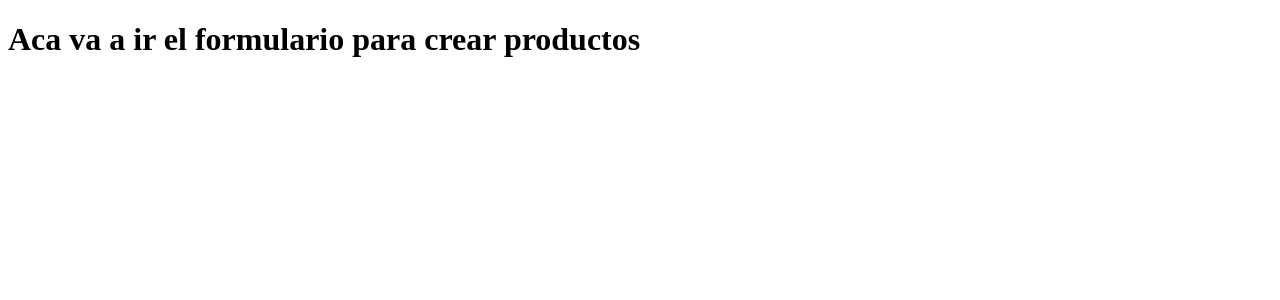
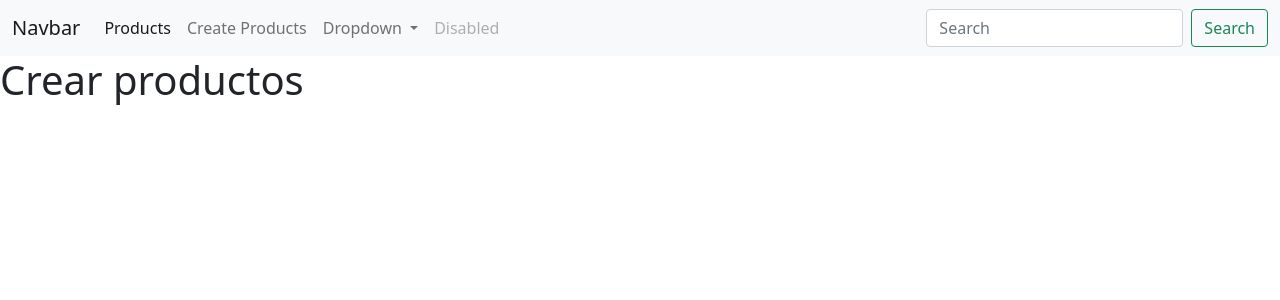
Before and after one commit to AgustinaGF/projectPython, a Django app: page /products/create-products/ in a window 1280 px wide. Shown: the top 300 px of the page. Run offline with Django 4.2, Linux system fonts and the light colour scheme.

Commit message:
view create products

```diff
--- a/products/urls.py
+++ b/products/urls.py
@@ -1,9 +1,9 @@
 from django.urls import path
 
-from products.views import product
+from products.views import product,create_products
 
 urlpatterns = [
 
-    path('create-products/', product, name="template")
-
+    path('products/', product, name="template"),
+    path('create-products/', create_products, name="create-products")
 ]
--- a/products/views.py
+++ b/products/views.py
@@ -8,4 +8,7 @@ from products.models import Products
 def product(request):
     producto = Products.objects.all()
     context = {'producto': producto}
-    return render(request, 'create_product.html', context=context)
+    return render(request, 'card_product.html', context=context)
+
+def create_products(request):
+    return render(request, 'create_product.html')
--- /dev/null
+++ b/requirements.txt
@@ -0,0 +1,6 @@
+asgiref==3.5.2
+autopep8==1.6.0
+Django==4.0.5
+pycodestyle==2.8.0
+sqlparse==0.4.2
+toml==0.10.2
--- a/templates/base.html
+++ b/templates/base.html
@@ -2,11 +2,11 @@
 <html lang="en">
 
 <head>
-    <meta charset="UTF-8">
-    <meta http-equiv="X-UA-Compatible" content="IE=edge">
-    <meta name="viewport" content="width=device-width, initial-scale=1.0">
+    <meta charset="UTF-8" />
+    <meta http-equiv="X-UA-Compatible" content="IE=edge" />
+    <meta name="viewport" content="width=device-width, initial-scale=1.0" />
     <title>Ecommerce</title>
-    <link href="https://cdn.jsdelivr.net/npm/bootstrap@5.0.2/dist/css/bootstrap.min.css" rel="stylesheet" integrity="sha384-EVSTQN3/azprG1Anm3QDgpJLIm9Nao0Yz1ztcQTwFspd3yD65VohhpuuCOmLASjC" crossorigin="anonymous">
+    <link href="https://cdn.jsdelivr.net/npm/bootstrap@5.0.2/dist/css/bootstrap.min.css" rel="stylesheet" integrity="sha384-EVSTQN3/azprG1Anm3QDgpJLIm9Nao0Yz1ztcQTwFspd3yD65VohhpuuCOmLASjC" crossorigin="anonymous" />
 </head>
 
 <body>
@@ -19,37 +19,70 @@
             <div class="collapse navbar-collapse" id="navbarSupportedContent">
                 <ul class="navbar-nav me-auto mb-2 mb-lg-0">
                     <li class="nav-item">
-                        <a class="nav-link active" aria-current="page" href="#">Home</a>
+                        <a class="nav-link active" aria-current="page" href="/products/products/">Products</a>
                     </li>
                     <li class="nav-item">
-                        <a class="nav-link" href="/products/create-products/">Create Products</a>
+                        <a class="nav-link" href="/products/create-products/">Create Products</a
+							>
 						</li>
 						<li class="nav-item dropdown">
-                        <a class="nav-link dropdown-toggle" href="#" id="navbarDropdown" role="button" data-bs-toggle="dropdown" aria-expanded="false">
+							<a
+								class="nav-link dropdown-toggle"
+								href="#"
+								id="navbarDropdown"
+								role="button"
+								data-bs-toggle="dropdown"
+								aria-expanded="false"
+							>
 								Dropdown
 							</a>
                         <ul class="dropdown-menu" aria-labelledby="navbarDropdown">
                             <li><a class="dropdown-item" href="#">Action</a></li>
                             <li><a class="dropdown-item" href="#">Another action</a></li>
                             <li>
-                                <hr class="dropdown-divider">
+                                <hr class="dropdown-divider" />
                             </li>
-                            <li><a class="dropdown-item" href="#">Something else here</a></li>
+                            <li>
+                                <a class="dropdown-item" href="#">Something else here</a>
+                            </li>
                         </ul>
                     </li>
                     <li class="nav-item">
-                        <a class="nav-link disabled" href="#" tabindex="-1" aria-disabled="true">Disabled</a>
+                        <a class="nav-link disabled" href="#" tabindex="-1" aria-disabled="true">Disabled</a
+							>
 						</li>
 					</ul>
 					<form class="d-flex">
-                    <input class="form-control me-2" type="search" placeholder="Search" aria-label="Search">
-                    <button class="btn btn-outline-success" type="submit">Search</button>
+						<input
+							class="form-control me-2"
+							type="search"
+							placeholder="Search"
+							aria-label="Search"
+						/>
+						<button class="btn btn-outline-success" type="submit">
+							Search
+						</button>
 					</form>
 				</div>
 			</div>
 		</nav>
+		{% block subtitle%}
+		{% endblock%}
+		{% block hometitle%}
+		{% endblock%}
+		{% block list-products %}
+		{% endblock%}
+		{%block create-products %}
+		{% endblock%}
 	</body>
-<script src="https://cdn.jsdelivr.net/npm/@popperjs/core@2.9.2/dist/umd/popper.min.js" integrity="sha384-IQsoLXl5PILFhosVNubq5LC7Qb9DXgDA9i+tQ8Zj3iwWAwPtgFTxbJ8NT4GN1R8p" crossorigin="anonymous"></script>
-<script src="https://cdn.jsdelivr.net/npm/bootstrap@5.0.2/dist/js/bootstrap.min.js" integrity="sha384-cVKIPhGWiC2Al4u+LWgxfKTRIcfu0JTxR+EQDz/bgldoEyl4H0zUF0QKbrJ0EcQF" crossorigin="anonymous"></script>
-
+	<script
+		src="https://cdn.jsdelivr.net/npm/@popperjs/core@2.9.2/dist/umd/popper.min.js"
+		integrity="sha384-IQsoLXl5PILFhosVNubq5LC7Qb9DXgDA9i+tQ8Zj3iwWAwPtgFTxbJ8NT4GN1R8p"
+		crossorigin="anonymous"
+	></script>
+	<script
+		src="https://cdn.jsdelivr.net/npm/bootstrap@5.0.2/dist/js/bootstrap.min.js"
+		integrity="sha384-cVKIPhGWiC2Al4u+LWgxfKTRIcfu0JTxR+EQDz/bgldoEyl4H0zUF0QKbrJ0EcQF"
+		crossorigin="anonymous"
+	></script>
 </html>
--- /dev/null
+++ b/templates/card_product.html
@@ -0,0 +1,3 @@
+{% extends 'base.html' %} {% block list-products %}
+<h1>Productos</h1>
+{% endblock %}
--- a/templates/create_product.html
+++ b/templates/create_product.html
@@ -1,15 +1,3 @@
-<!DOCTYPE html>
-<html lang="en">
-
-<head>
-    <meta charset="UTF-8">
-    <meta http-equiv="X-UA-Compatible" content="IE=edge">
-    <meta name="viewport" content="width=device-width, initial-scale=1.0">
-    <title>Document</title>
-</head>
-
-<body>
-    <h1>Aca va a ir el formulario para crear productos</h1>
-</body>
-
-</html>
+{% extends 'base.html' %} {% block create-products %}
+<h1>Crear productos</h1>
+{% endblock %}
--- a/templates/index.html
+++ b/templates/index.html
@@ -1 +1,3 @@
-{% extends 'base.html' %}
+{% extends 'base.html' %} {% block hometitle%} {% endblock%} {% block subtitle%}
+<h2>El contenido de home</h2>
+{% endblock%}
```
Also changed, not shown: 2 other files. Lines whose indentation alone changed are shown as unchanged.
